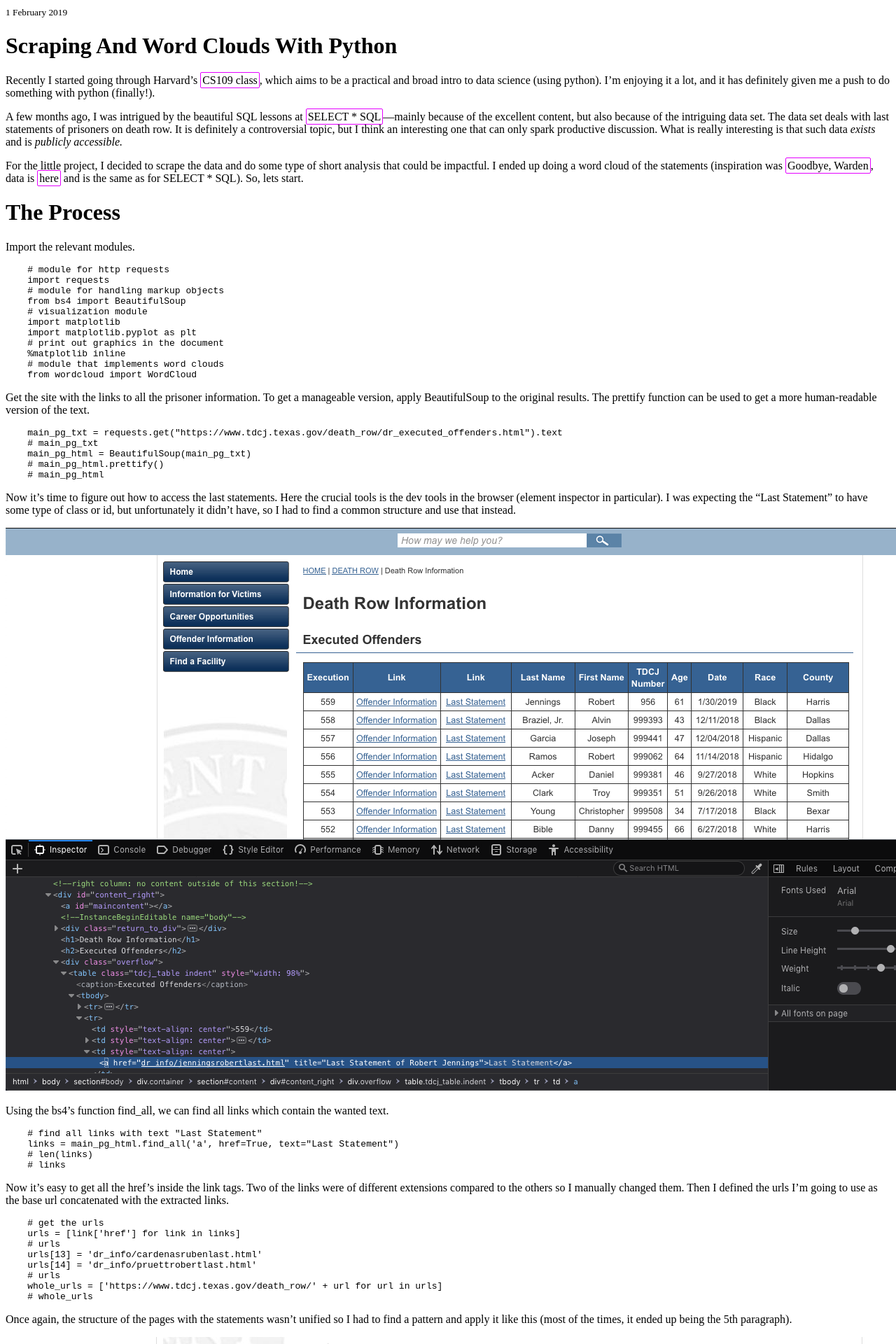
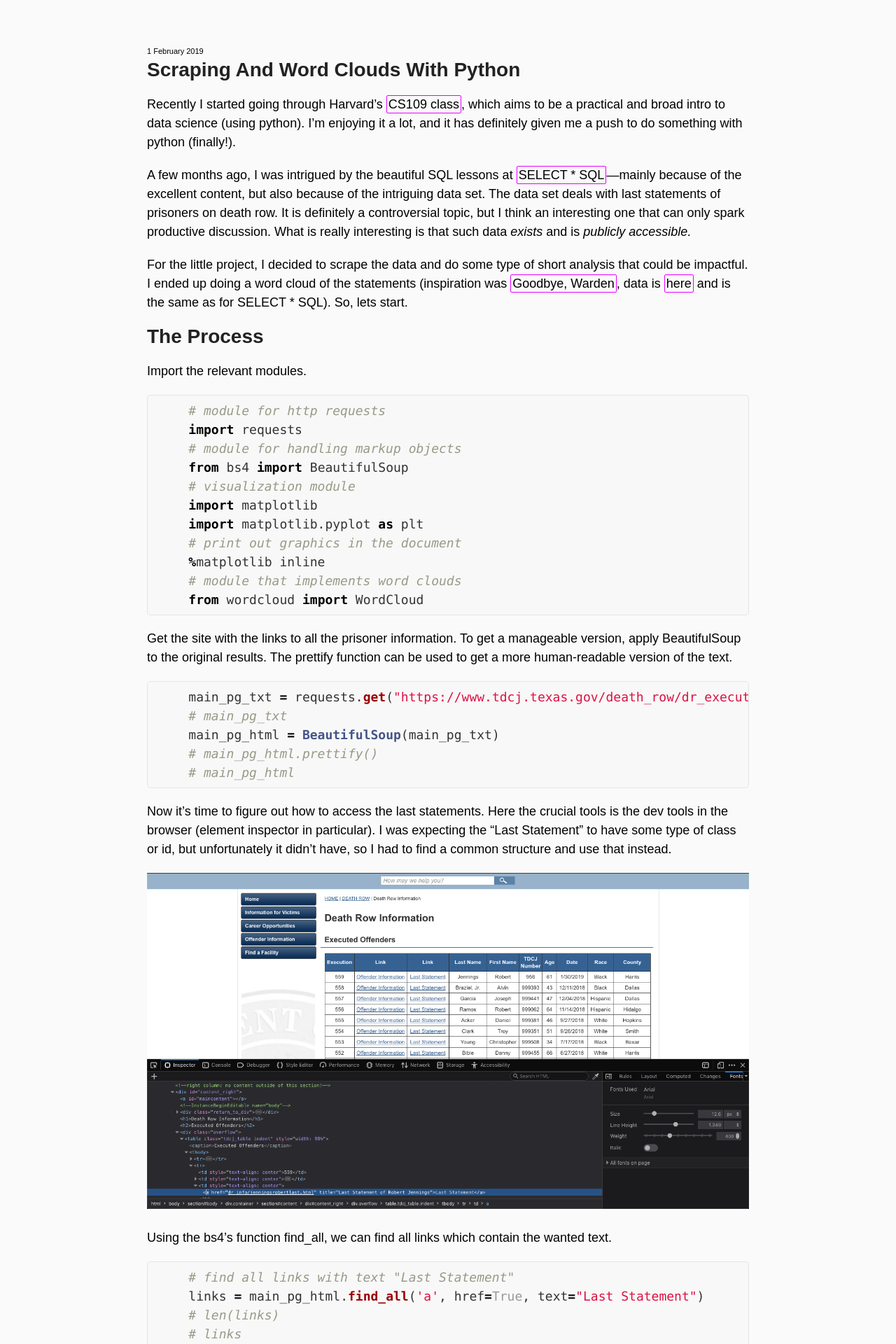
Before and after one commit to kristinamacekovic/new-web, a Jekyll site: the page built from _posts/2019-02-01-scraping-and-word-clouds-with-python.md, in a window 1280 px wide. Shown: the top 1920 px of the page at 70% size. Built offline with Jekyll 4.4.1, drawn with Linux system fonts in a browser that asks for light colours; our own code applies the rules of GitHub Pages for plain Markdown files; some of the changed text lies outside the part shown.

Commit message:
Add back theme

```diff
--- a/assets/css/style.scss
+++ b/assets/css/style.scss
@@ -1,7 +1,7 @@
 ---
 ---
 
-//@import "jekyll-theme-minimal";
+@import "jekyll-theme-minimal";
 
 h1 #title {
   text-decoration: none;
```
